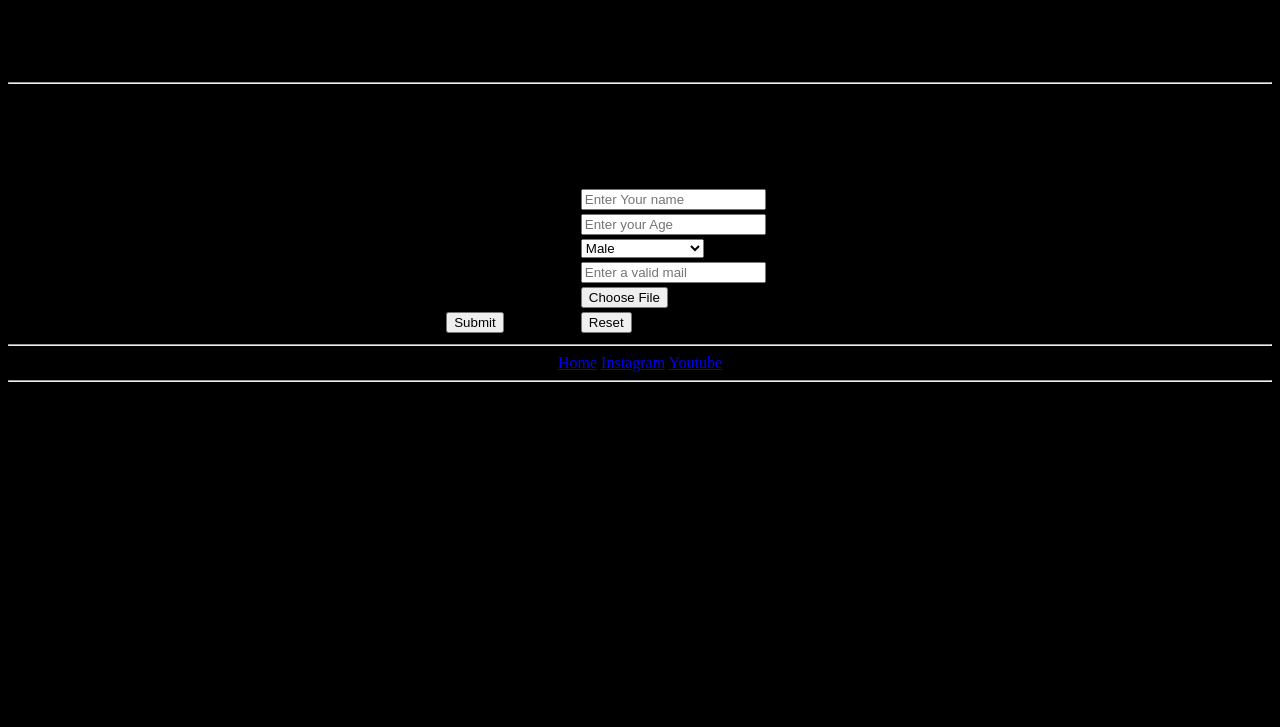
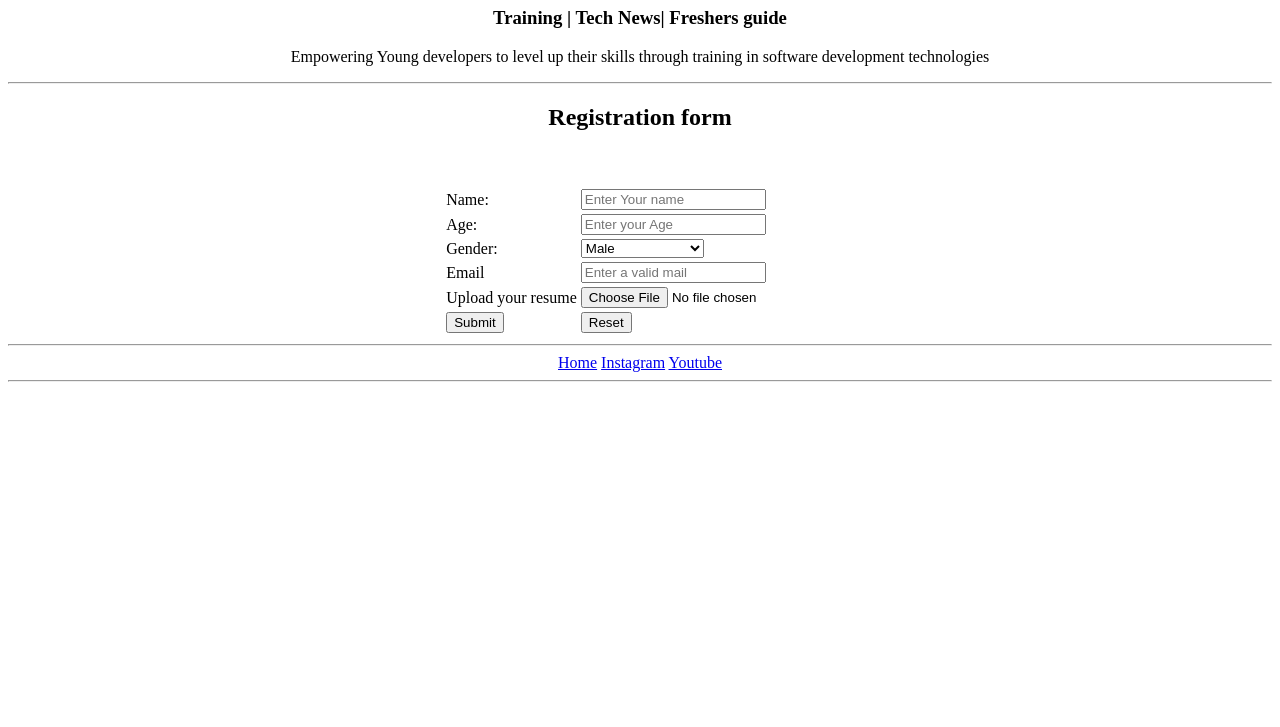
Before and after one commit to Eswaramoorthyponnusamy03/Register-page, a plain HTML site: page basics.html in a window 1280 px wide. Shown: the part 73-800 px from the top of the page. Drawn offline with Linux system fonts and the light colour scheme.

Commit message:
Update basics.html

```diff
--- a/basics.html
+++ b/basics.html
@@ -5,7 +5,7 @@
     <h1>Registration form MCET</h1>
     </center>
 </head>
-<body bgcolor="black">
+<body bgcolor="#FFFFFF">
     <center>
     <h3>Training | Tech News| Freshers guide</h3>
 <p> Empowering Young developers to level up their skills through training in software development technologies</p>
```
